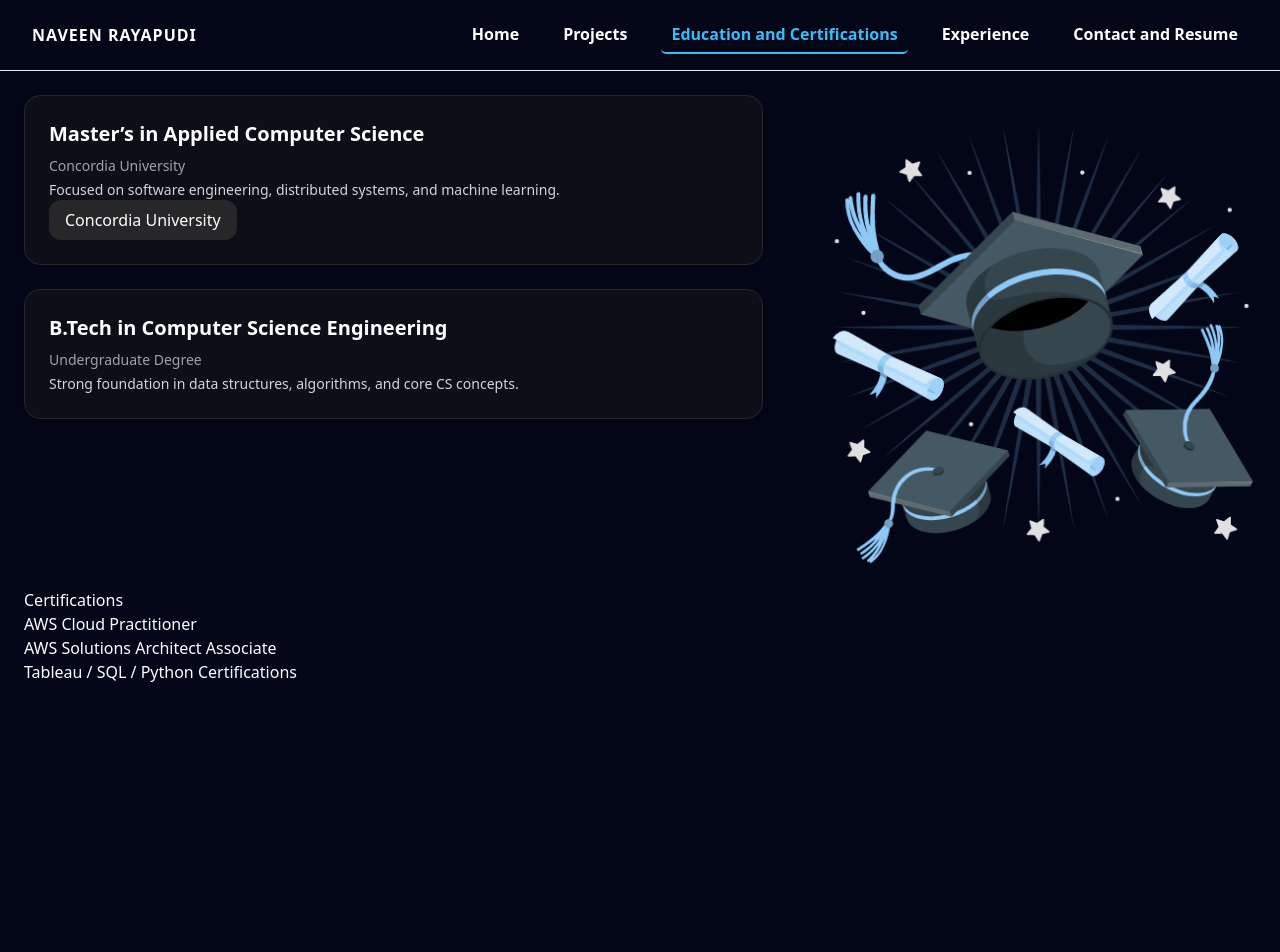
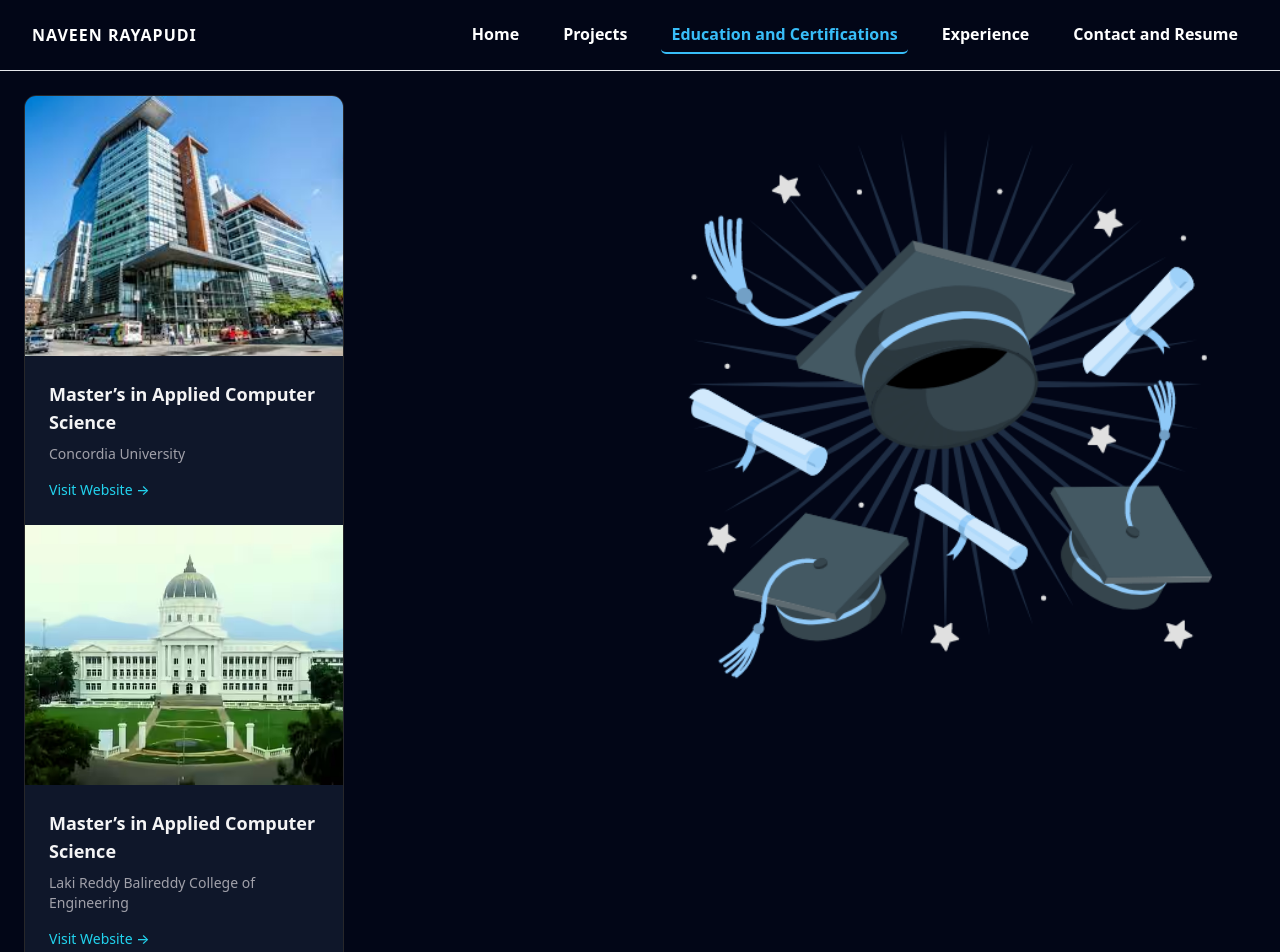
Before and after one commit to naveen777-github/portfolio2, a React (Create React App) app in the folder naveen-portfolio/: page /education in a window 1280 px wide. Shown: the top 952 px of the page. Before the commit the page ends 800 px from the top, so only its background shows below. Built offline with nearby package versions, Linux system fonts and the light colour scheme.

Commit message:
Updated the Education and certifications page

```diff
--- a/naveen-portfolio/src/pages/EducationAndCertifications.js
+++ b/naveen-portfolio/src/pages/EducationAndCertifications.js
@@ -1,48 +1,74 @@
 import Graduation from "../assets/graduation hats.gif";
+import Lbrce from "../assets/lbrce-mylavaram-management-quota.avif";
+import concordia from "../assets/download.jpeg";
 
 export default function EducationAndCertifications() {
   return (
     <div className="page">
-      <div className="grid grid-cols-1 sm:grid-cols-2 lg:grid-cols-[60%_40%] gap-8 items-start">
+      <div className="grid grid-cols-1 sm:grid-cols-2 lg:grid-cols-2 gap-1 items-start">
         {/* LEFT: Degree Cards */}
-        <div className="space-y-6">
-          {/* Card 1 */}
-          <div
-            className="rounded-2xl border border-zinc-800 bg-zinc-900/50 p-6 shadow-sm
-                      transition hover:-translate-y-1 hover:shadow-lg"
-          >
-            <h3 className="text-xl font-semibold mb-2">
+        <div
+          className="w-[320px] overflow-hidden rounded-xl
+                 bg-slate-900/100 border border-zinc-800
+
+                hover:-translate-x-1 hover:border-cyan-400/35 hover:bg-slate-900/70 hover:shadow-xl"
+        >
+          {/* Image */}
+          <div className="h-[260px] w-full overflow-hidden">
+            <img
+              src={concordia}
+              alt="Concordia University"
+              className="h-full w-full object-cover"
+            />
+          </div>
+
+          {/* Content */}
+          <div className="p-6">
+            <h3 className="text-lg font-semibold text-zinc-100">
               Master’s in Applied Computer Science
             </h3>
-            <p className="text-sm text-zinc-400 mb-1">Concordia University</p>
-            <p className="text-sm text-zinc-300">
-              Focused on software engineering, distributed systems, and machine
-              learning.
-            </p>
+
+            <p className="mt-2 text-sm text-zinc-400">Concordia University</p>
 
             <a
               href="https://www.concordia.ca"
               target="_blank"
               rel="noreferrer"
-              className="inline-flex items-center rounded-xl bg-zinc-800 px-4 py-2 text-white hover:bg-zinc-700"
+              className="mt-4 inline-flex items-center text-sm font-medium
+                 text-cyan-400 hover:text-cyan-300"
             >
-              Concordia University
+              Visit Website →
             </a>
           </div>
 
-          {/* Card 2 */}
-          <div
-            className="rounded-2xl border border-zinc-800 bg-zinc-900/50 p-6 shadow-sm
-                      transition hover:-translate-y-1 hover:shadow-lg"
-          >
-            <h3 className="text-xl font-semibold mb-2">
-              B.Tech in Computer Science Engineering
+          {/* Image */}
+          <div className="h-[260px] w-full overflow-hidden">
+            <img
+              src={Lbrce}
+              alt="Laki Reddy Balireddy College of Engineering"
+              className="h-full w-full object-cover"
+            />
+          </div>
+
+          {/* Content */}
+          <div className="p-6">
+            <h3 className="text-lg font-semibold text-zinc-100">
+              Master’s in Applied Computer Science
             </h3>
-            <p className="text-sm text-zinc-400 mb-1">Undergraduate Degree</p>
-            <p className="text-sm text-zinc-300">
-              Strong foundation in data structures, algorithms, and core CS
-              concepts.
+
+            <p className="mt-2 text-sm text-zinc-400">
+              Laki Reddy Balireddy College of Engineering
             </p>
+
+            <a
+              href="https://lbrce.ac.in/"
+              target="_blank"
+              rel="noreferrer"
+              className="mt-4 inline-flex items-center text-sm font-medium
+                 text-cyan-400 hover:text-cyan-300"
+            >
+              Visit Website →
+            </a>
           </div>
         </div>
 
```
Also changed, not shown: naveen-portfolio/src/assets/download.jpeg (added), naveen-portfolio/src/assets/lbrce-mylavaram-management-quota.avif (added).
